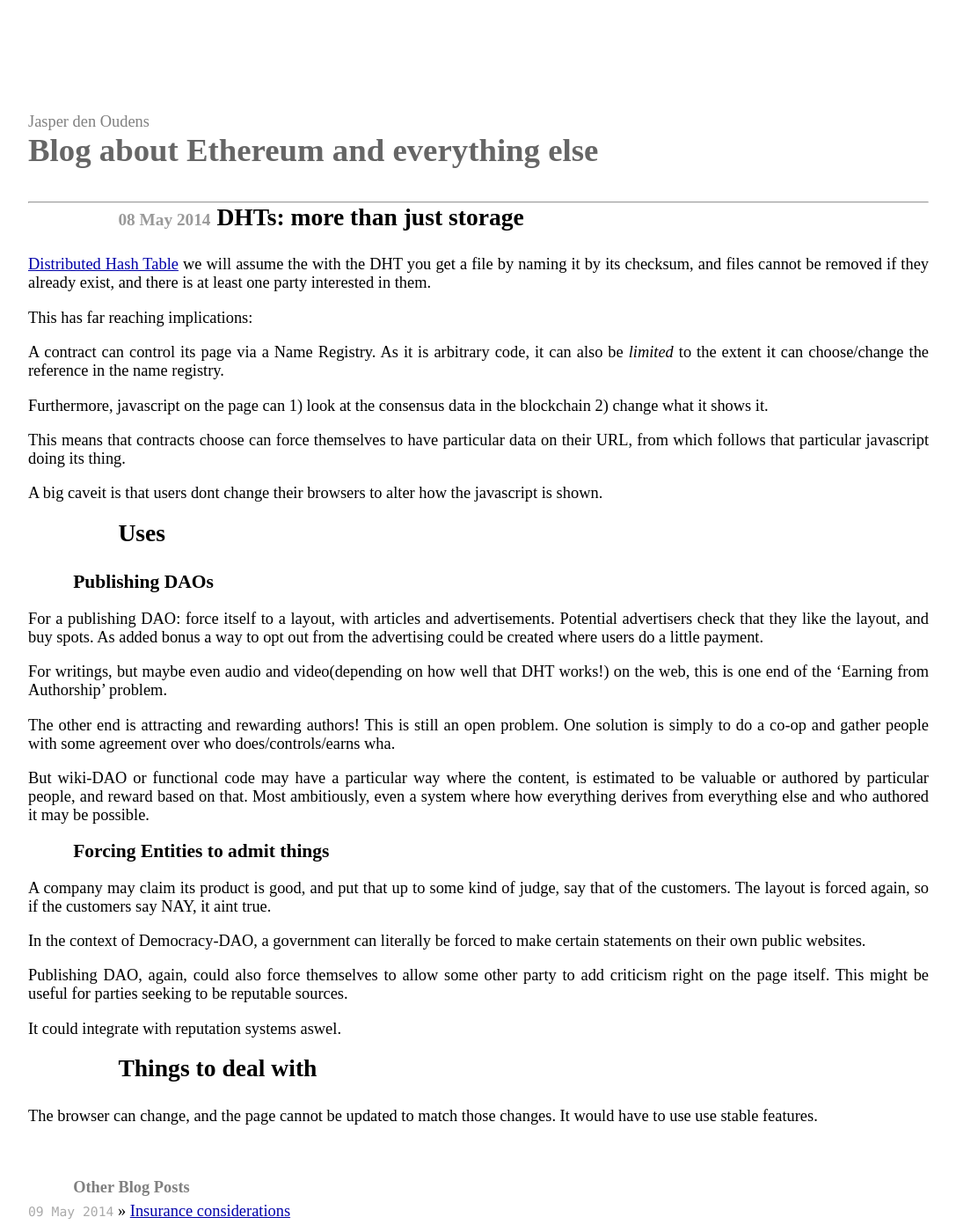
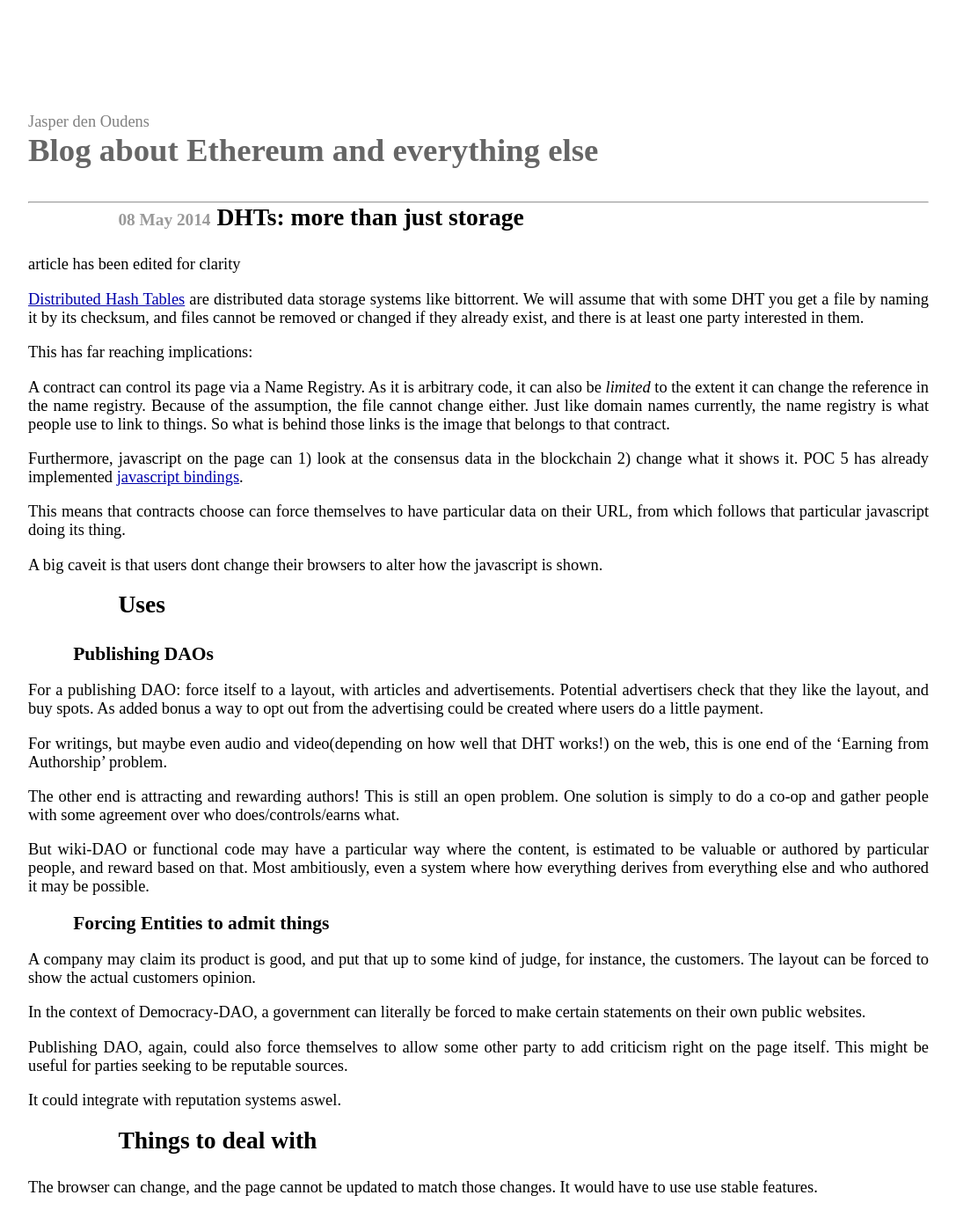
Before and after one commit to o-jasper/o-jasper.github.io, a Jekyll site: the page built from blog/_posts/2014-05-07-DHTs:-more-than-just-storage.md, in a window 1280 px wide and 1400 px high. Shown: the whole window at 88% size, without its empty margins (96-1183 px from the left). Built offline with Jekyll 4.4.1, drawn with Linux system fonts in a browser that asks for light colours; Markdown is read by kramdown in place of the engine named in the settings.

Commit message:
DHT text improvement(thought i committed this...)

```diff
--- a/blog/_posts/2014-05-07-DHTs:-more-than-just-storage.md
+++ b/blog/_posts/2014-05-07-DHTs:-more-than-just-storage.md
@@ -5,19 +5,25 @@ date:   2014-05-08 18:00
 categories: DHT, Ethereum contracts, Ethereum
 ---
 
-[Distributed Hash Table](https://en.wikipedia.org/wiki/Distributed_hash_table)
-we will assume the with the DHT you get a file by naming it by its checksum,
-and files cannot be removed if they already exist, and there is at least one
-party interested in them.
+<p class="small_note">article has been edited for clarity</p>
+
+[Distributed Hash Tables](https://en.wikipedia.org/wiki/Distributed_hash_table)
+are distributed data storage systems like bittorrent.
+We will assume that with some DHT you get a file by naming it by its checksum,
+and files cannot be removed or changed if they already exist, and there is at
+least one party interested in them.
 
 This has far reaching implications:
 
 A contract can control its page via a Name Registry. As it is arbitrary code,
-it can also be *limited* to the extent it can choose/change the reference
-in the name registry.
+it can also be *limited* to the extent it can change the reference
+in the name registry. Because of the assumption, the file cannot change either.
+Just like domain names currently, the name registry is what people use to link to
+things. So what is behind those links is the image that belongs to that contract.
 
 Furthermore, javascript on the page can 1) look at the consensus data in
-the blockchain 2) change what it shows it.
+the blockchain 2) change what it shows it. POC 5 has already implemented
+[javascript bindings](https://github.com/ethereum/cpp-ethereum/wiki/PoC-5-JS-Bindings).
 
 This means that contracts choose can force themselves to have particular data on
 their URL, from which follows that particular javascript doing its thing.
@@ -39,7 +45,7 @@ works!) on the web, this is one end of the 'Earning from Authorship' problem.
 
 The other end is attracting and rewarding authors! This is still an open
 problem. One solution is simply to do a co-op and gather people with some
-agreement over who does/controls/earns wha.
+agreement over who does/controls/earns what.
 
 But wiki-DAO or functional code may have a particular way where the content,
 is estimated to be valuable or authored by particular people, and reward
@@ -49,8 +55,8 @@ from everything else and who authored it may be possible.
 ### Forcing Entities to admit things
 
 A company may claim its product is good, and put that up to some kind of judge,
-say that of the customers. The layout is forced again, so if the customers
-say NAY, it aint true.
+for instance, the customers. The layout can be forced to show the actual
+customers opinion.
 
 In the context of Democracy-DAO, a government can literally be forced to make
 certain statements on their own public websites.
```
